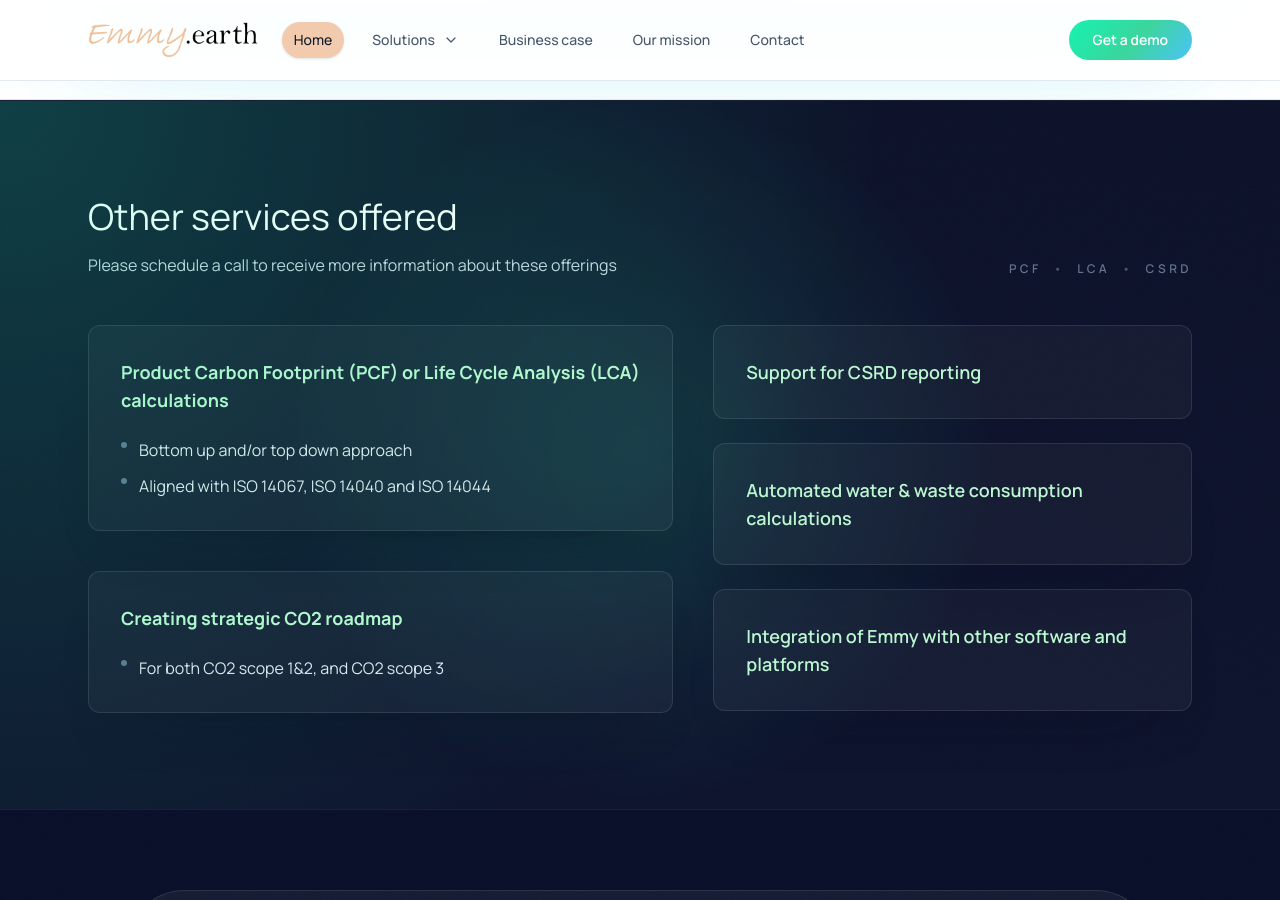
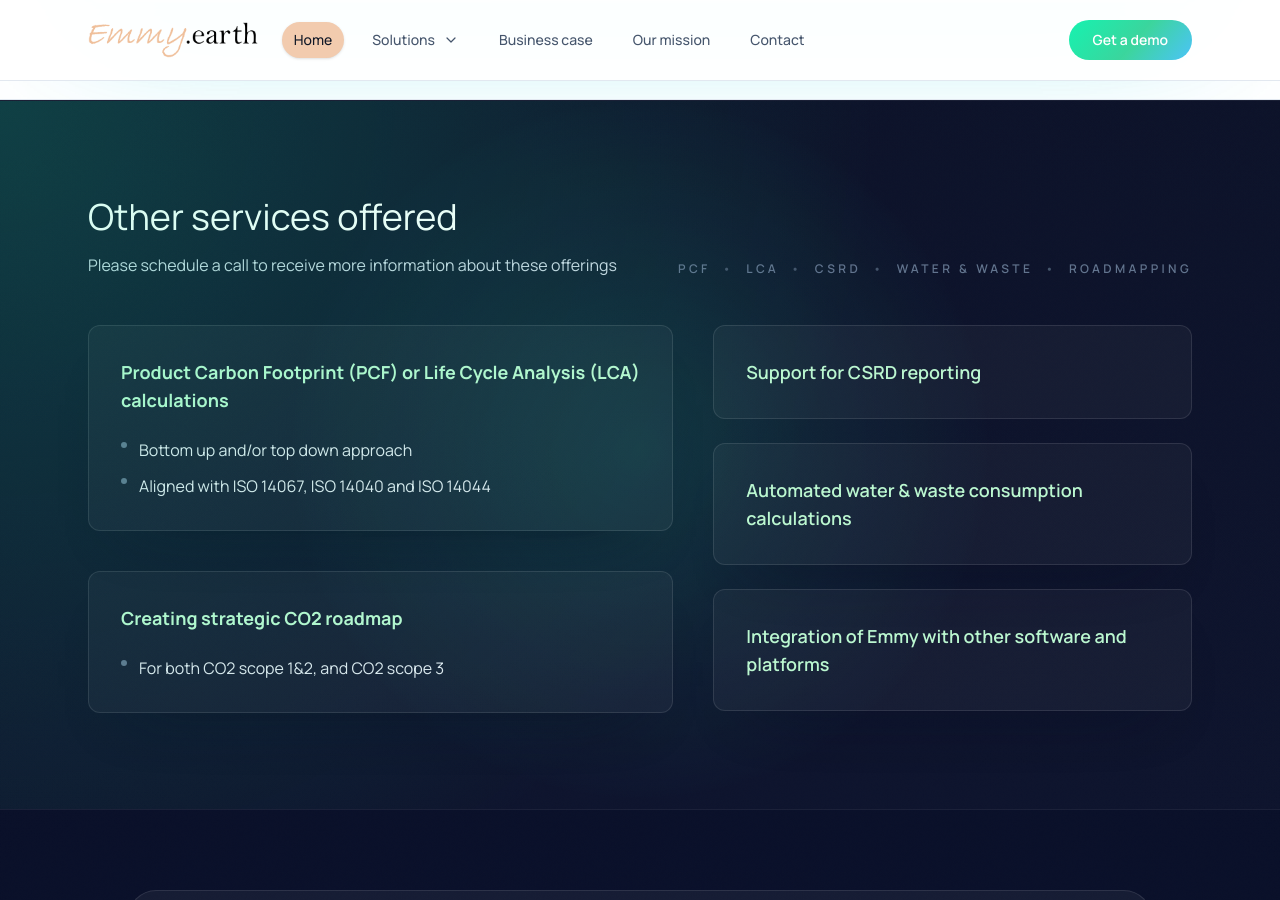
Before and after one commit to emmy-earth/promo-website, a Jekyll site: the page built from index.html, in a window 1280 px wide and 900 px high, scrolled down 3585 px. Built offline with Jekyll 4.4.1, drawn with Linux system fonts in a browser that asks for light colours; nearby versions of some CDN libraries; comment, search, counter and statistics services are not loaded.

Commit message:
Update index.html

```diff
--- a/index.html
+++ b/index.html
@@ -34,7 +34,7 @@ description: "Automated carbon accounting platform with AI-powered carbon analys
           class="aspect-video w-full"></iframe>
       </div>
     </div>
-    <blockquote class="relative mx-auto max-w-3xl rounded-2xl border border-white/10 bg-white/[0.04] p-8 text-lg text-slate-200 shadow-card" data-animate data-delay="0.2s">
+    <blockquote class="relative mx-auto max-w-3xl rounded-3xl border border-white/10 bg-white/[0.04] p-8 text-lg text-slate-200 shadow-card" data-animate data-delay="0.2s">
       <span class="absolute -top-6 left-8 flex h-12 w-12 items-center justify-center rounded-full bg-emerald-400/20 text-3xl text-emerald-200">“</span>
       Our goal is to make carbon accounting for your business feel so easy you'll forget it's there - Pieterjan Muller, Co-Founder Emmy.earth
     </blockquote>
@@ -188,6 +188,10 @@ description: "Automated carbon accounting platform with AI-powered carbon analys
           <span>LCA</span>
           <span class="text-slate-600">•</span>
           <span>CSRD</span>
+          <span class="text-slate-600">•</span>
+          <span>Water & Waste </span>
+          <span class="text-slate-600">•</span>
+          <span>Roadmapping</span>
         </div>
       </div>
 
@@ -237,7 +241,7 @@ description: "Automated carbon accounting platform with AI-powered carbon analys
 </section>
 
 <section class="relative py-20" data-animate>
-  <div class="mx-auto max-w-5xl rounded-5xl border border-white/10 bg-white/[0.05] px-8 py-12 shadow-card backdrop-blur-18 md:px-12">
+  <div class="mx-auto max-w-5xl rounded-3xl border border-white/10 bg-white/[0.05] px-8 py-12 shadow-card backdrop-blur-18 md:px-12">
     <div class="grid gap-10 md:grid-cols-[1fr_auto_1fr] md:items-center">
       <div class="space-y-3 text-center md:text-left">
         <p class="text-sm font-semibold uppercase tracking-[0.3em] text-emerald-200">Curious for the business case?</p>
@@ -260,11 +264,11 @@ description: "Automated carbon accounting platform with AI-powered carbon analys
       <p class="mt-4 text-base text-slate-300">As we manage data, security is at the core of what we do.</p>
     </div>
     <div class="mt-12 grid gap-12 lg:grid-cols-2" data-animate data-delay="0.12s">
-      <div class="relative overflow-hidden rounded-5xl border border-white/10 bg-white/[0.05] p-10 text-center shadow-card">
+      <div class="relative overflow-hidden rounded-3xl border border-white/10 bg-white/[0.05] p-10 text-center shadow-card">
         <img src="https://www.itgovernance.co.uk/images/soc2-infopage.png" alt="SOC2 Compliant" class="mx-auto h-32 w-auto object-contain" />
         <p class="mt-6 text-base font-medium text-slate-200">We are SOC2 compliant<br>(the American equivalent of ISO 27001).</p>
       </div>
-      <div class="relative overflow-hidden rounded-5xl border border-white/10 bg-white/[0.05] p-10 text-center shadow-card">
+      <div class="relative overflow-hidden rounded-3xl border border-white/10 bg-white/[0.05] p-10 text-center shadow-card">
         <img src="https://cezannehr.com/wp-content/uploads/2018/09/GDPR-compliant_logo@2x.png" alt="GDPR Compliant" class="mx-auto h-32 w-auto object-contain" />
         <p class="mt-6 text-base font-medium text-slate-200">We are GDPR compliant.</p>
       </div>
```
